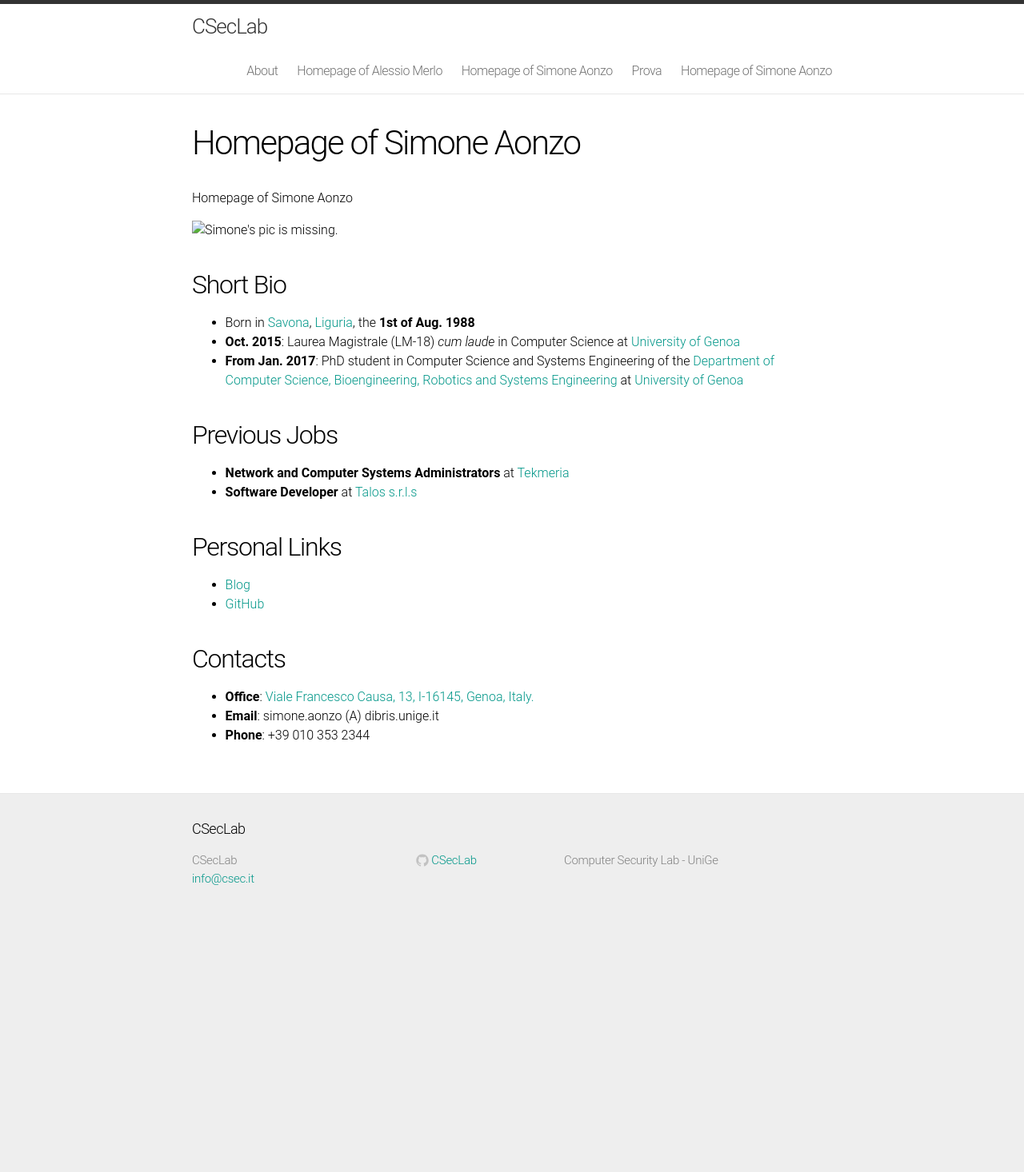
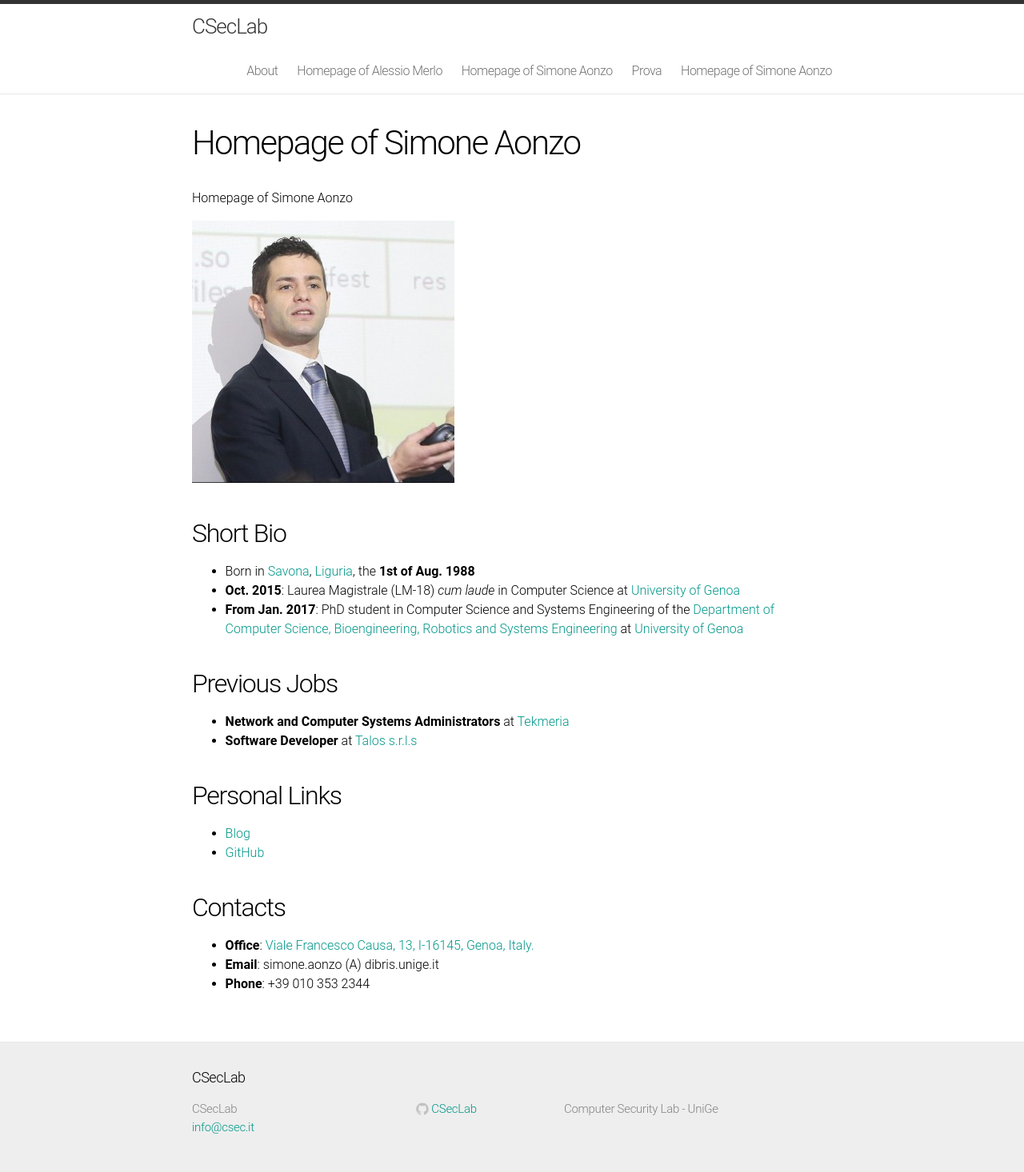
Before and after one commit to CSecLab/cseclab.github.io, a Jekyll site: the page built from aonzoHP.md, in a window 1280 px wide. Shown: the whole page at 80% size. Built offline with Jekyll 4.4.1, drawn with Linux system fonts in a browser that asks for light colours; before the commit the page ends 1155 px from its top, so only the background shows below that.

Commit message:
fix dot before img urls

```diff
--- a/aonzoHP.md
+++ b/aonzoHP.md
@@ -6,7 +6,7 @@ title: Homepage of Simone Aonzo
 # Homepage of Simone Aonzo
 
 
-![Simone's pic is missing.](./pics/aonzo.jpg)
+![Simone's pic is missing.](/pics/aonzo.jpg)
 
 
 ## Short Bio
```
Also changed, not shown: alessioHP.md (+1 -1 lines).
